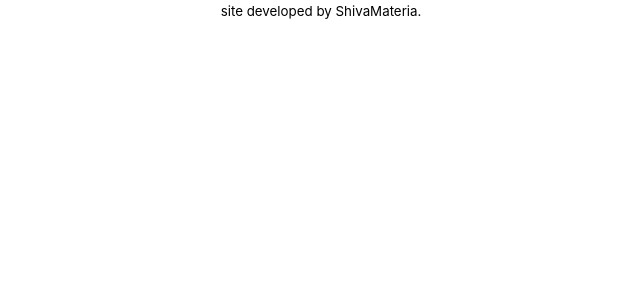
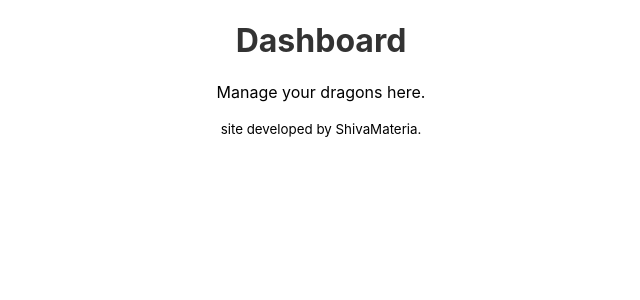
Before and after one commit to ari-flowers/crackedup-hatchery, a React (Create React App) app in the folder crackedup-UI/: page /dashboard in a window 1280 px wide. Shown: the top 300 px of the page, without its empty margins (319-959 px from the left). Built offline with nearby package versions, Linux system fonts and the light colour scheme; the HTML template or start-up script is replaced by a standard one.

Commit message:
Dashboard.js initial setup

```diff
--- a/crackedup-UI/src/App.js
+++ b/crackedup-UI/src/App.js
@@ -2,7 +2,7 @@
 import { BrowserRouter as Router, Route, Routes } from 'react-router-dom';
 // import Header from './components/Header';
 import Home from './components/Home';
-// import Dashboard from './components/Dashboard';
+import Dashboard from './components/Dashboard';
 // import Hatchery from './components/Hatchery';
 import Footer from './components/Footer';
 import './App.css';
@@ -14,8 +14,8 @@
         {/* <Header /> */}
         <Routes>
           <Route path="/" element={<Home />} />
-          {/* <Route path="/dashboard" element={<Dashboard />} />
-          <Route path="/hatchery" element={<Hatchery />} /> */}
+          <Route path="/dashboard" element={<Dashboard />} />
+           {/* <Route path="/hatchery" element={<Hatchery />} /> */}
         </Routes>
         <Footer />
       </div>
--- a/crackedup-UI/src/components/Dashboard.js
+++ b/crackedup-UI/src/components/Dashboard.js
@@ -0,0 +1,12 @@
+import React from 'react';
+
+function Dashboard() {
+  return (
+    <div>
+      <h1>Dashboard</h1>
+      <p>Manage your dragons here.</p>
+    </div>
+  );
+}
+
+export default Dashboard;
```
